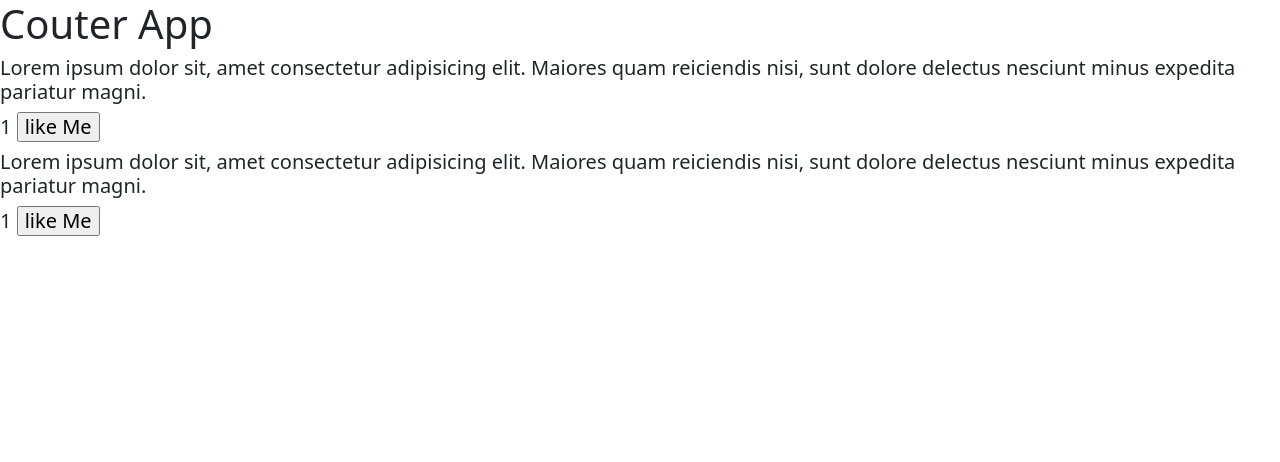
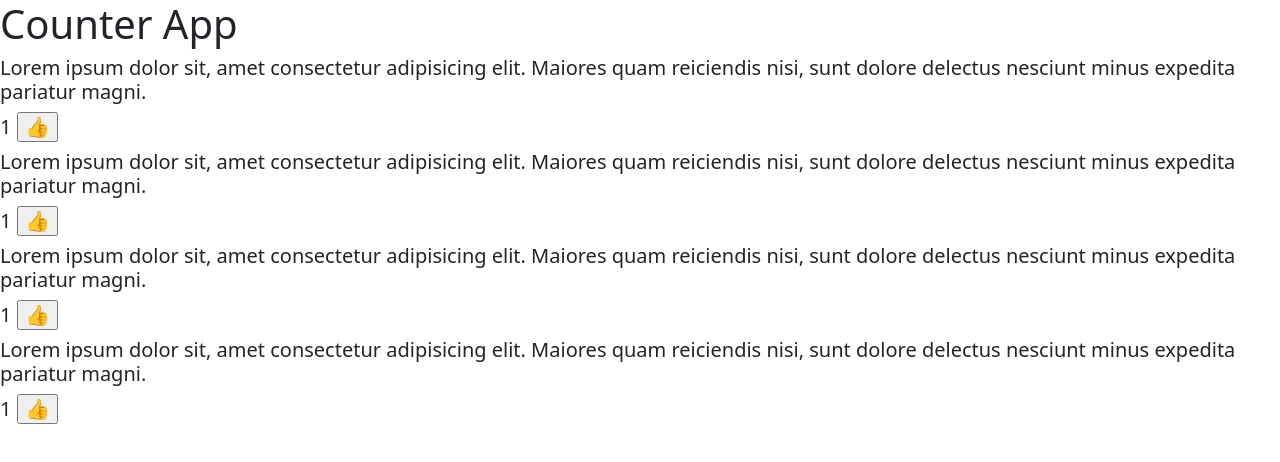
Before and after one commit to umeshtambat/third-react, a React (Create React App) app: page / in a window 1280 px wide. Shown: the top 462 px of the page. Built offline with nearby package versions, Linux system fonts and the light colour scheme.

Commit message:
simple counter app

```diff
--- a/src/App.js
+++ b/src/App.js
@@ -2,7 +2,9 @@
 function App() {
   return (
     <>
-      <h1>Couter App</h1>
+      <h1>Counter App</h1>
+      <CounterApp />
+      <CounterApp />
       <CounterApp />
       <CounterApp />
     </>
@@ -35,7 +37,7 @@
         magni.
       </h5>
       <h5>
-        {counter} <input type="button" value="like Me" onClick={likeMeAction} />
+        {counter} <input type="button" value="&#128077;" onClick={likeMeAction} />
       </h5>
     </>
   );
```
